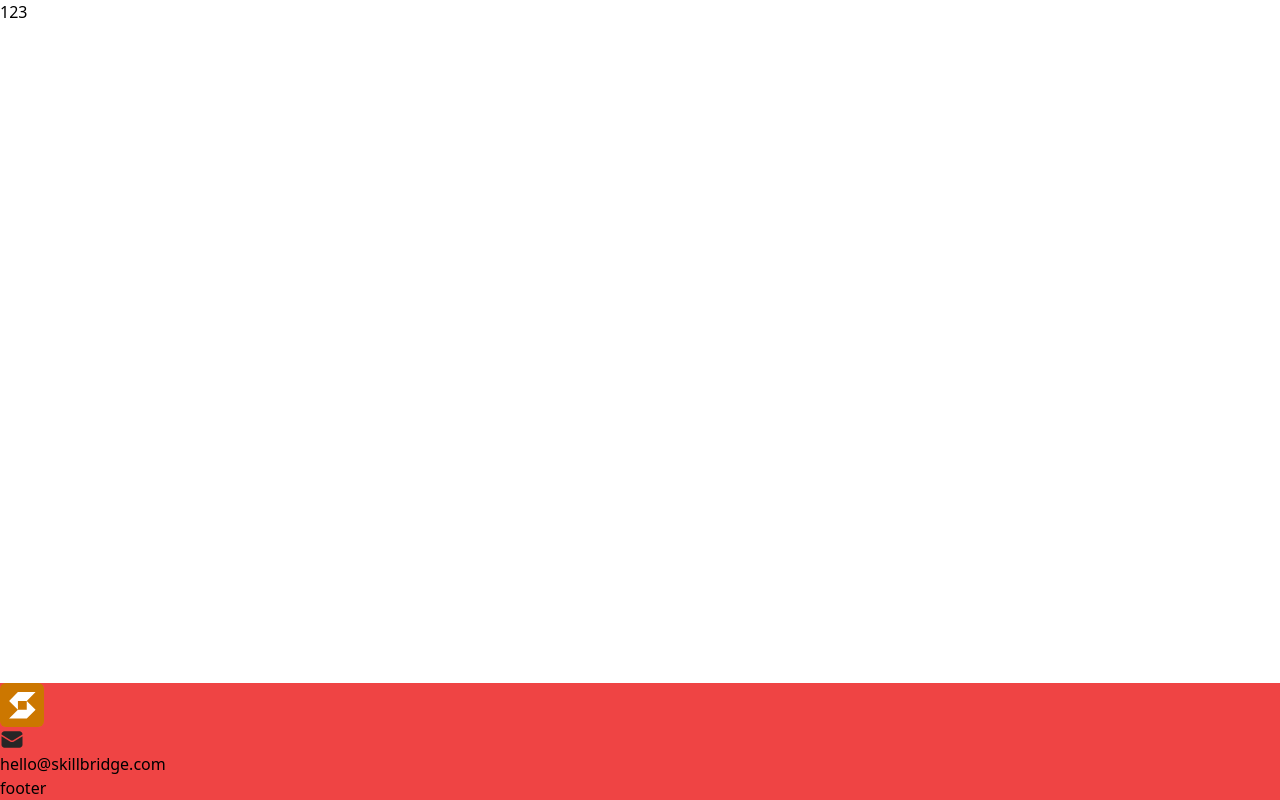
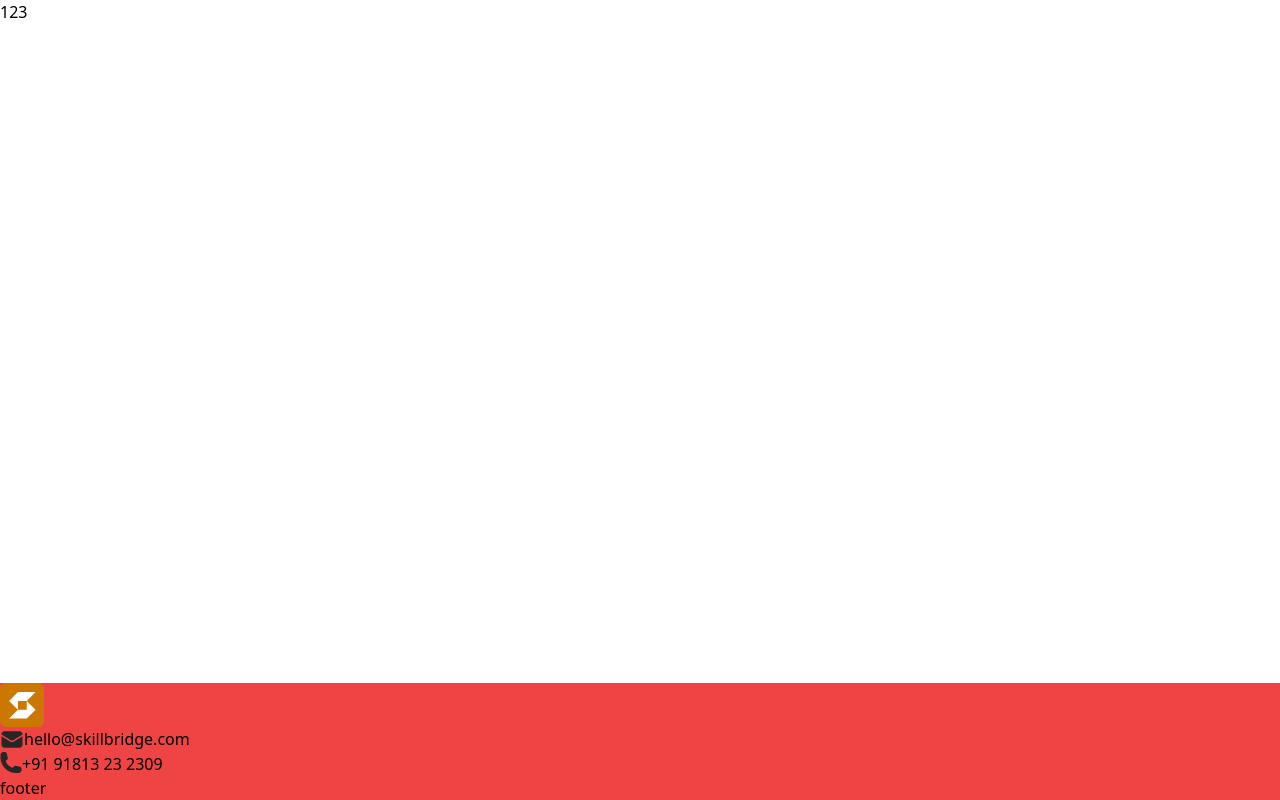
Before and after one commit to Parenyuk/education-platform, a Next.js app: page / in a window 1280 px wide. Built offline with nearby package versions, Linux system fonts and the light colour scheme.

Commit message:
EDU-003/container updates

```diff
--- /dev/null
+++ b/lib/constants/phone.ts
@@ -0,0 +1 @@
+export const companyPhone = '+91 91813 23 2309';
--- a/src/components/modules/Footer/index.tsx
+++ b/src/components/modules/Footer/index.tsx
@@ -1,19 +1,26 @@
 import { companyEmail } from '@/lib/constants/email';
+import { companyPhone } from '@/lib/constants/phone';
 import Logo from 'public/svg/Logo.svg';
 import MessageIcon from 'public/svg/message.svg';
+import PhoneIcon from 'public/svg/phone.svg';
 
 const Footer = ({}) => {
   return (
-    <footer className='mt-auto bg-red-500'>
-      <div>
-        <Logo />
+    <footer className='mt-auto'>
+      <div className='container mx-auto bg-red-500'>
         <div>
-          <MessageIcon />
-          <p>{companyEmail}</p>
+          <Logo />
+          <div className='flex'>
+            <MessageIcon />
+            <p>{companyEmail}</p>
+          </div>
+          <div className='flex'>
+            <PhoneIcon />
+            <p>{companyPhone}</p>
+          </div>
         </div>
-        <div></div>
+        footer
       </div>
-      footer
     </footer>
   );
 };
--- a/tailwind.config.ts
+++ b/tailwind.config.ts
@@ -7,6 +7,17 @@ export default {
     './src/app/**/*.{js,ts,jsx,tsx,mdx}',
   ],
   theme: {
+    container: {
+      center: true,
+      padding: {
+        DEFAULT: '1.25rem',
+        sm: '2.5rem',
+        md: '2.5rem',
+        lg: '2.5rem',
+        xl: '0rem',
+        '2xl': '10rem',
+      },
+    },
     extend: {
       colors: {
         orange: {
@@ -36,6 +47,9 @@ export default {
           70: '#B3B3B3',
         },
       },
+      screens: {
+        '2xl': '1920px',
+      },
     },
   },
   plugins: [],
```
